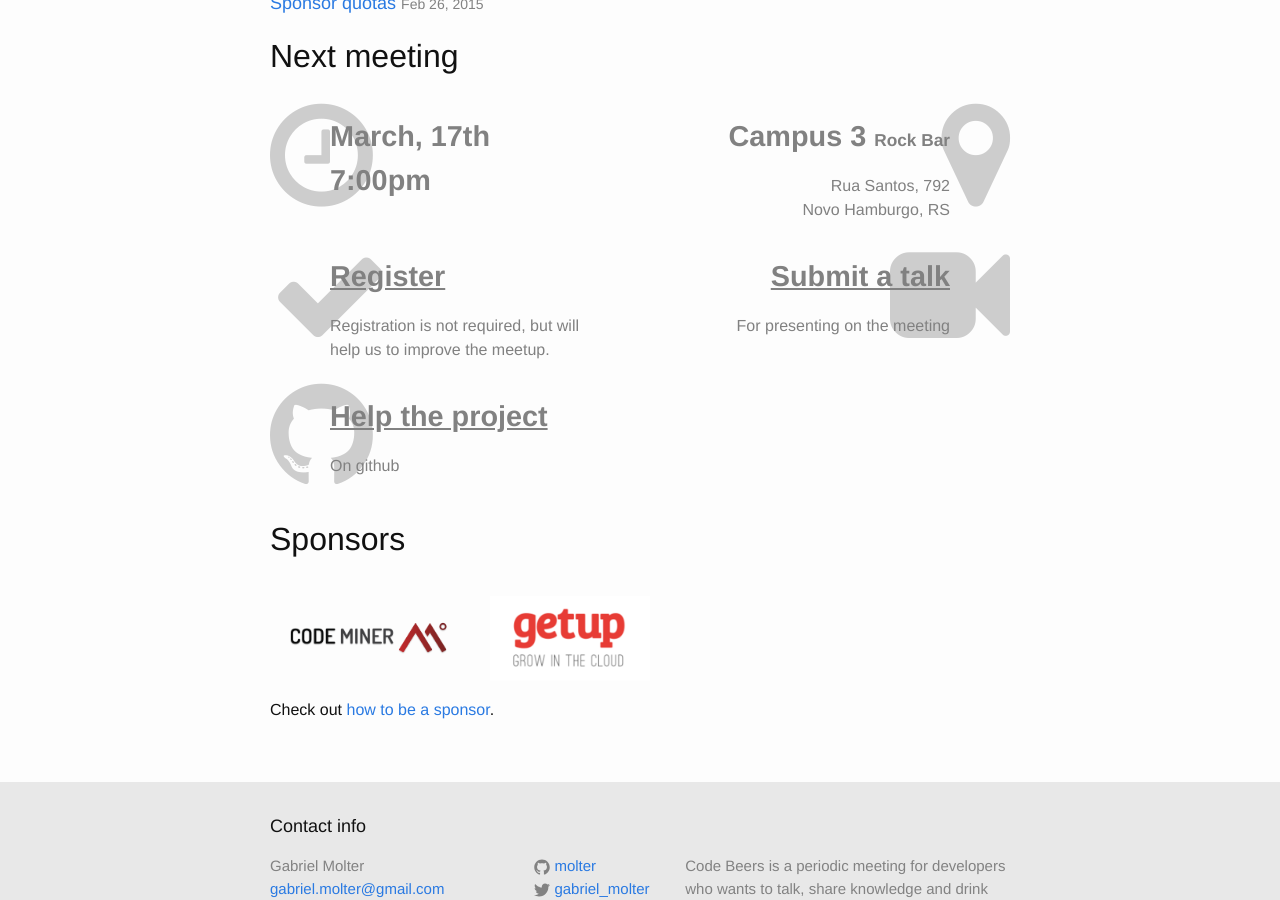
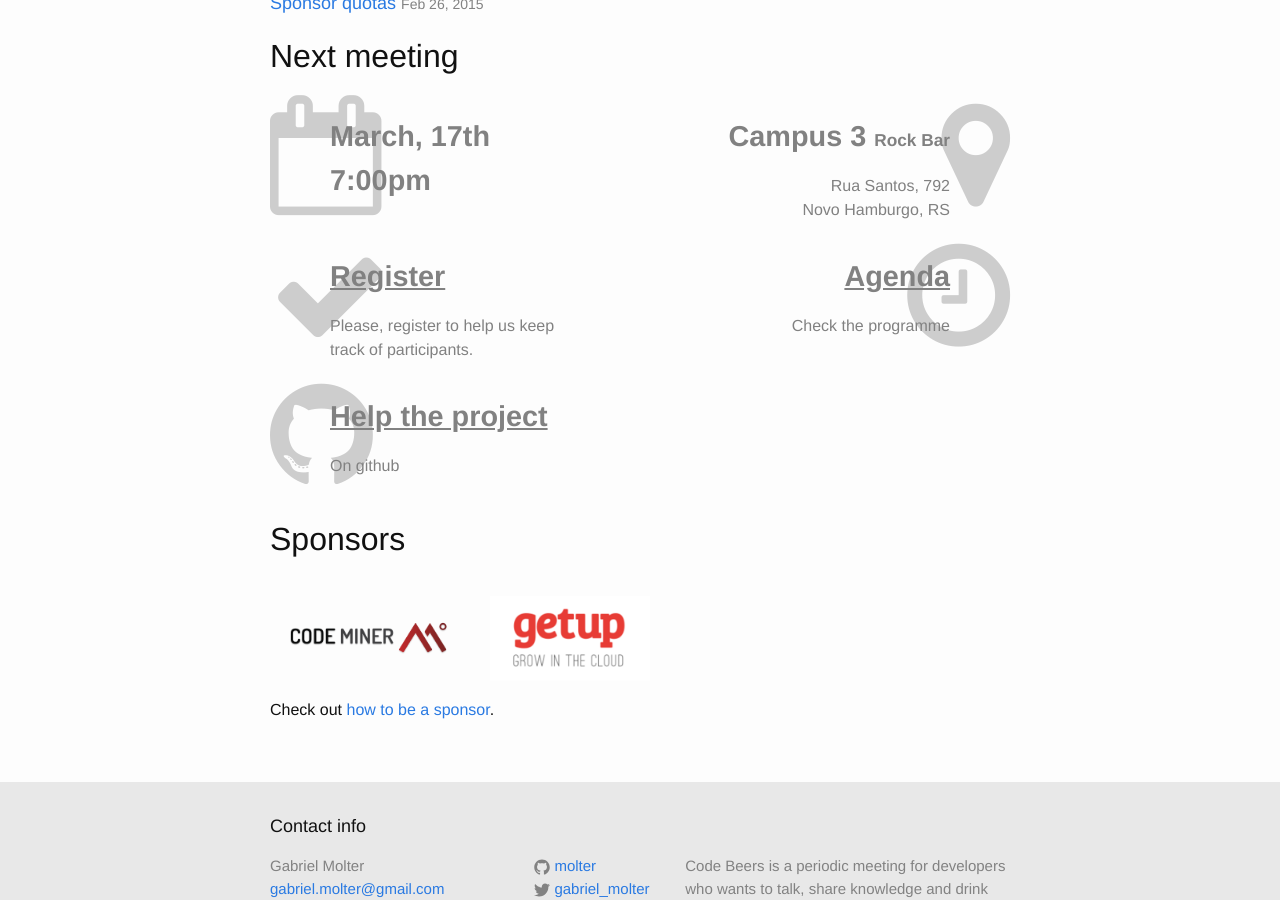
Before and after one commit to codebeers/codebeers.github.io, a Jekyll site: the page built from _pages/home.md, in a window 1280 px wide and 900 px high, scrolled down 638 px. Built offline with Jekyll 4.4.1, drawn with Linux system fonts in a browser that asks for light colours; nearby versions of some CDN libraries.

Commit message:
Add agenda link on home
- update content

```diff
--- a/_pages/home.md
+++ b/_pages/home.md
@@ -28,7 +28,7 @@ touch with our website and contacts to know when and where is the next.
 
 <ul class="banners">
   <li class="schedule">
-    <i class="watermark fa fa-clock-o"></i>
+    <i class="watermark fa fa-calendar-o"></i>
     <div class="info">
       <h3>March, 17th <br>
       7:00pm</h3>
@@ -46,15 +46,15 @@ touch with our website and contacts to know when and where is the next.
     <i class="watermark fa fa-check"></i>
     <div class="info">
         <h3 markdown="1">[Register][eventick]</h3>
-        Registration is not required, but will
-        help us to improve the meetup.
+        Please, register to help us keep track of
+        participants.
     </div>
   </li>
   <li class="schedule">
-    <i class="watermark fa fa-video-camera"></i>
+    <i class="watermark fa fa-clock-o"></i>
     <div class="info">
-        <h3 markdown="1">[Submit a talk][call-papers]</h3>
-        For presenting on the meeting
+        <h3 markdown="1">[Agenda][programme]</h3>
+        Check the programme
     </div>
   </li>
   <li class="schedule">
@@ -79,6 +79,6 @@ Check out [how to be a sponsor][sponsor].
 
 [eventick]: http://eventick.com.br/code-beers
 
-[call-papers]: {% post_url 2015-02-03-call-for-papers %}
+[programme]: {% post_url 2015-03-10-agenda %}
 
 [github]: {{ site.github_url }}
```
